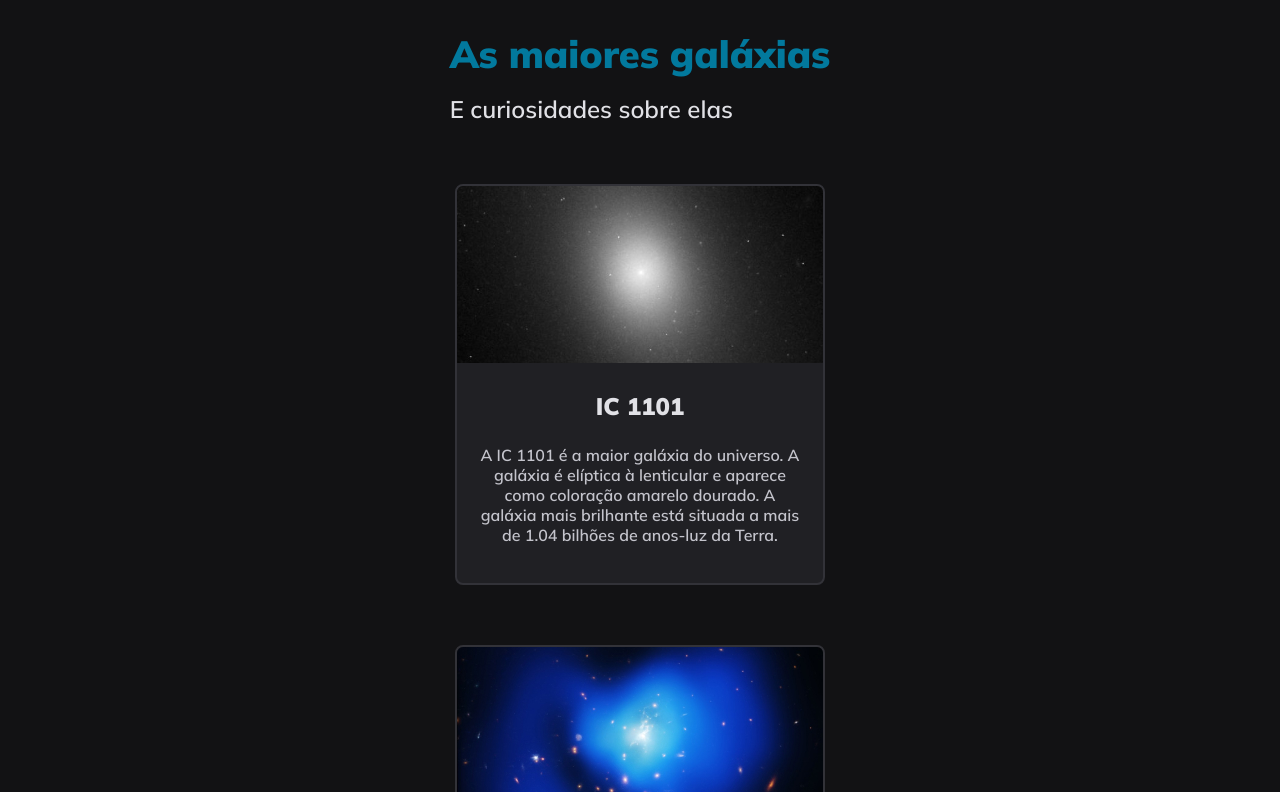
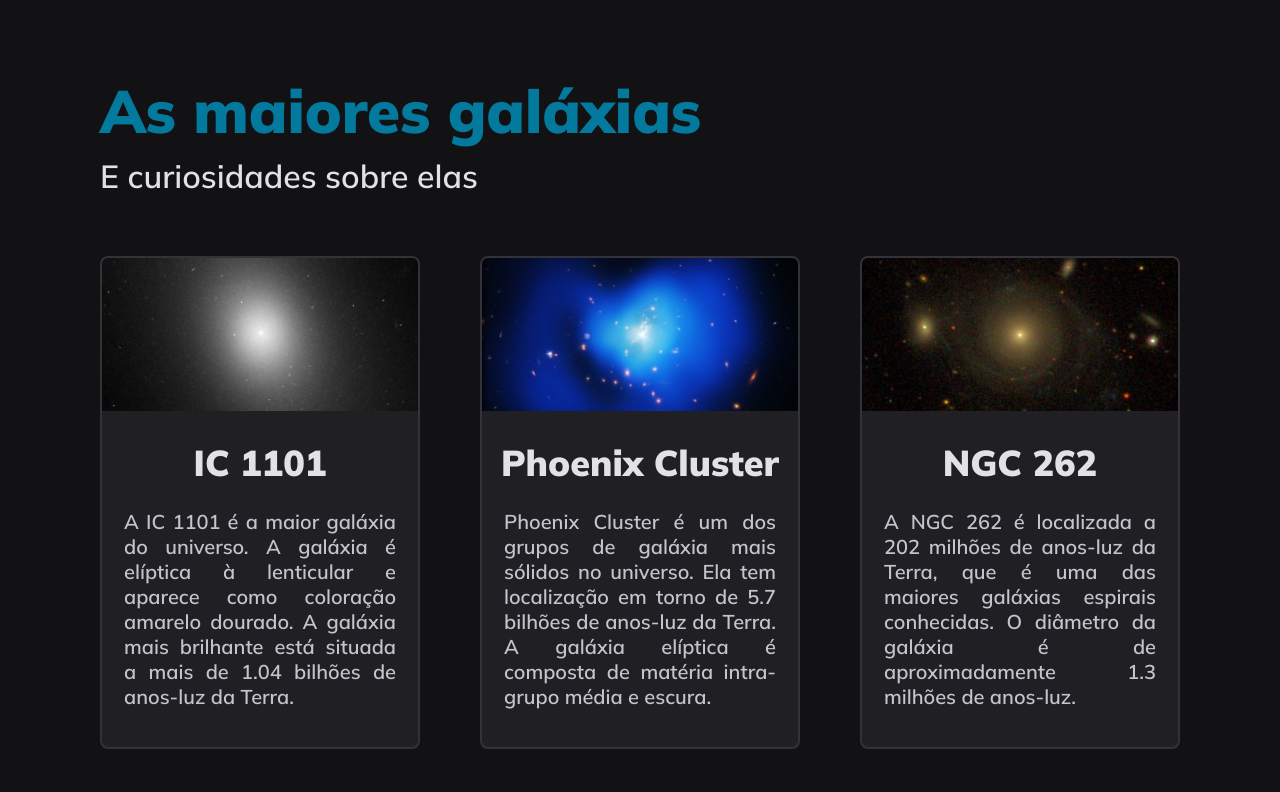
Before and after one commit to eduardonogarotto/galaxies-with-grid, a plain HTML site: page index.html in a window 1280 px wide. Shown: the top 792 px of the page. Drawn offline with Linux system fonts and the light colour scheme.

Commit message:
Final Project

```diff
--- a/style.css
+++ b/style.css
@@ -15,7 +15,7 @@
 
 body {
   color: #ffffff;
-  font-family: 'Mulish', sans-serif;
+  font-family: "Mulish", sans-serif;
   font-size: 1.6rem;
 
   background: #121214;
@@ -30,7 +30,7 @@ body {
 }
 
 header h1 {
-  color: #02799D;
+  color: #02799d;
   font-size: 3.8rem;
   font-weight: 900;
 
@@ -38,7 +38,7 @@ header h1 {
 }
 
 header p {
-  color: #E1E1E6;
+  color: #e1e1e6;
   font-size: 2.4rem;
   font-weight: 600;
 }
@@ -49,7 +49,7 @@ main {
   gap: 6rem;
 }
 
-.card-galaxy  {
+.card-galaxy {
   background: #202024;
   max-width: 37rem;
 
@@ -65,7 +65,7 @@ main {
 }
 
 .card-galaxy h2 {
-  color: #E1E1E6;
+  color: #e1e1e6;
   font-size: 2.4rem;
   font-weight: 900;
   text-align: center;
@@ -74,7 +74,7 @@ main {
 }
 
 .card-galaxy p {
-  color: #C4C4CC;
+  color: #c4c4cc;
   font-weight: 600;
   text-align: center;
 
@@ -82,5 +82,34 @@ main {
 }
 
 @media (min-width: 1200px) {
+  body {
+    font-size: 2rem;
+  }
 
+  #page {
+    padding: 7.3rem 10rem;
+  }
+
+  header h1 {
+    font-size: 6rem;
+
+    margin-bottom: 0.8rem;
+  }
+
+  header p {
+    font-size: 3.2rem;
+  }
+
+  main {
+    grid-template-columns: repeat(3, 1fr);
+    row-gap: 4.4rem;
+  }
+
+  .card-galaxy h2 {
+    font-size: 3.6rem;
+  }
+
+  .card-galaxy p {
+    text-align: justify;
+  }
 }
```
